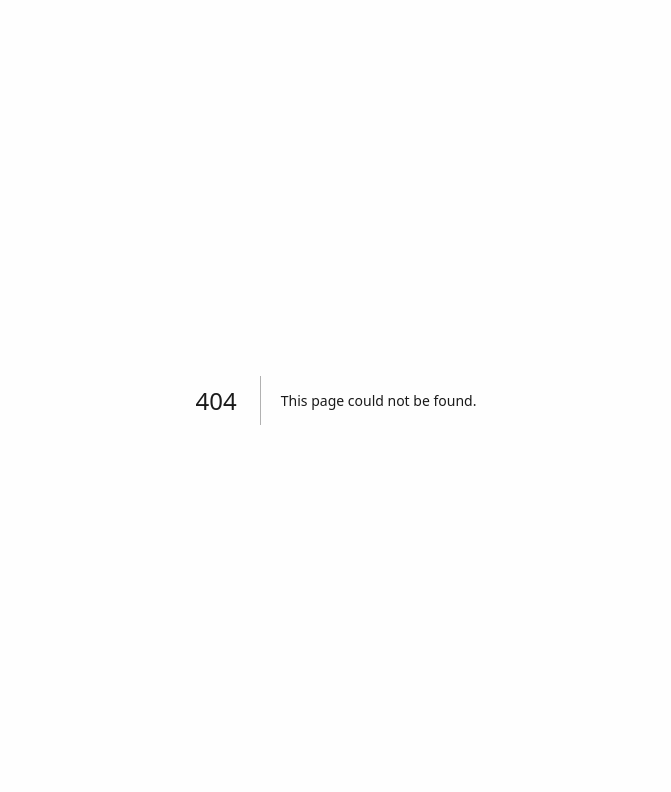
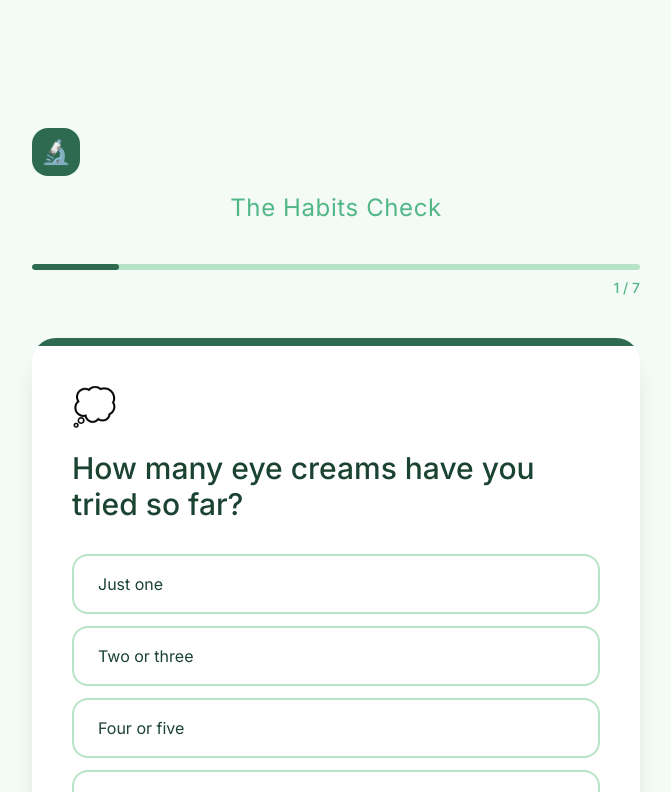
Before and after one commit to mateushahndev/lumaru, a Next.js app: page /quiz/dark-circle-habits in a window 1280 px wide. Before the commit this address had no page. Shown: the top 792 px of the page, without its empty margins (304-975 px from the left). Built offline with nearby package versions, Linux system fonts and the light colour scheme.

Commit message:
add: new quiz on habits that worsen dark circles

```diff
--- /dev/null
+++ b/app/quiz/dark-circle-habits/page.tsx
@@ -0,0 +1,129 @@
+import type { Metadata } from "next";
+import QuizContainer from "@/components/quiz/QuizContainer";
+
+export const metadata: Metadata = {
+  title: "Dark Circle Habits Quiz — Find Out What's Making Your Under-Eyes Worse | Lumaru",
+  description: "Your daily habits might be making your dark circles worse. Take this 2-minute quiz to discover what's really causing your under-eye concerns.",
+  openGraph: {
+    title: "Dark Circle Habits Quiz — Find Out What's Making Your Under-Eyes Worse",
+    description: "Your daily habits might be making your dark circles worse. Take this 2-minute quiz.",
+    url: "https://lumaruskin.com/quiz/dark-circle-habits",
+    type: "website",
+  },
+  alternates: {
+    canonical: "https://lumaruskin.com/quiz/dark-circle-habits",
+  },
+  robots: {
+    index: true,
+    follow: true,
+  },
+};
+
+// Perguntas do quiz
+const questions = [
+  {
+    id: 1,
+    text: "How many eye creams have you tried so far?",
+    options: ["Just one", "Two or three", "Four or five", "I've lost count"],
+  },
+  {
+    id: 2,
+    text: "How do you dry your face after washing it?",
+    options: [
+      "I rub it hard with a towel",
+      "I pat it gently",
+      "I let it air dry",
+      "I never thought about it",
+    ],
+  },
+  {
+    id: 3,
+    text: "How often do you rub or touch your under-eye area during the day?",
+    options: [
+      "All the time — it's a habit",
+      "When I'm tired or stressed",
+      "Only when applying makeup",
+      "Never, I'm careful about it",
+    ],
+  },
+  {
+    id: 4,
+    text: "What's your typical dinner like?",
+    options: [
+      "Salty, processed, or takeout",
+      "Whatever is quickest",
+      "Balanced, but I don't think about sodium",
+      "I eat clean and watch my salt intake",
+    ],
+  },
+  {
+    id: 5,
+    text: "Imagine waking up and looking in the mirror. What's the first thought you'd want to have?",
+    options: [
+      "\"I look rested\"",
+      "\"No concealer needed today\"",
+      "\"I actually look as good as I slept\"",
+      "All of the above",
+    ],
+  },
+  {
+    id: 6,
+    text: "What would you do if dark circles weren't something you thought about anymore?",
+    options: [
+      "Take photos without overthinking",
+      "Stop buying product after product",
+      "Feel confident in the morning",
+      "All of it",
+    ],
+  },
+  {
+    id: 7,
+    text: "Your daily habits might be sabotaging your skin without you realizing it. We found a formula with 3 organic actives that target the root cause of dark circles — not just cover them up. Want to see how it works?",
+    options: ["I Want More Rested Eyes →"],
+    isFinal: true,
+  },
+];
+
+// Cores específicas deste quiz (tons verdes/azulados - hábitos saudáveis)
+const quizColors = {
+  primary: "#2D6A4F",      // Verde escuro saudável
+  primaryHover: "#1B4D3E", // Verde mais escuro
+  primaryLight: "#D8F3DC", // Verde bem claro
+  bg: "#F4FAF5",           // Fundo verde bem claro
+  text: "#1B4332",         // Texto verde escuro
+  textLight: "#52B788",    // Texto secundário verde médio
+  cardBg: "#FFFFFF",       // Branco
+  progressBg: "#B7E4C7",   // Barra de progresso verde claro
+};
+
+// Schema.org do Quiz
+const quizSchema = {
+  "@context": "https://schema.org",
+  "@type": "Quiz",
+  name: "Dark Circle Habits Quiz",
+  description: "Discover how your daily habits affect dark circles and under-eye concerns.",
+  url: "https://lumaruskin.com/quiz/dark-circle-habits",
+  timeRequired: "PT2M",
+  interactivityType: "mixed",
+  educationalLevel: "Beginner",
+  teaches: "Understanding how lifestyle habits impact dark circles",
+  assessment: "Self-assessment",
+  learningResourceType: "Quiz",
+};
+
+export default function DarkCircleHabitsQuizPage() {
+  return (
+    <>
+      <script
+        type="application/ld+json"
+        dangerouslySetInnerHTML={{ __html: JSON.stringify(quizSchema) }}
+      />
+      <QuizContainer
+        questions={questions}
+        colors={quizColors}
+        title="The Habits Check"
+        icon="🔬"
+      />
+    </>
+  );
+}
```
